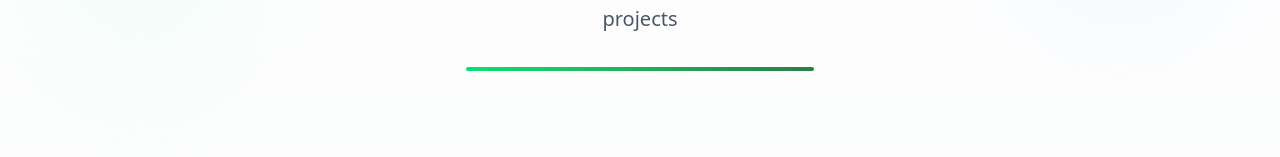
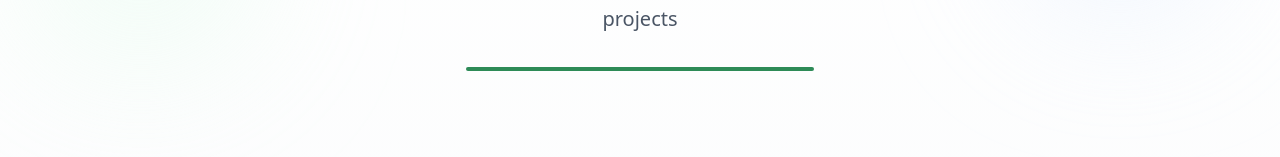
Before and after one commit to Nicky9319/Gryork_Frontend, a React (Vite) app: page /supervisor in a window 1280 px wide. Shown: the part 256-413 px from the top of the page. Built offline with nearby package versions, Linux system fonts and the light colour scheme.

Commit message:
Update progress bar styles in CWC, CwcVestInfo, Supervisor, and Team components for improved visual consistency

```diff
--- a/src/Views/MoreInfo/cwc.jsx
+++ b/src/Views/MoreInfo/cwc.jsx
@@ -59,7 +59,7 @@ const CWC = () => {
           Our AI-powered financing solution designed specifically for contractors and infrastructure projects
         </p>
         <motion.div
-          className="mt-8 h-1 w-32 bg-gradient-to-r from-green-400 to-[#268044] mx-auto rounded-full"
+          className="mt-8 h-1 w-32 bg-[#2E8B57] mx-auto rounded-full"
           animate={{
             width: ["0%", "32%", "24%", "32%"],
             opacity: [0, 1]
--- a/src/Views/MoreInfo/cwcVest.jsx
+++ b/src/Views/MoreInfo/cwcVest.jsx
@@ -60,7 +60,7 @@ const CwcVestInfo = () => {
             Our AI-powered financing solution designed specifically for contractors and infrastructure projects
           </p>
           <motion.div
-            className="mt-8 h-1 w-32 bg-gradient-to-r from-green-400 to-[#268044] mx-auto rounded-full"
+            className="mt-8 h-1 w-32 bg-[#2E8B57] mx-auto rounded-full"
             animate={{
               width: ["0%", "32%", "24%", "32%"],
               opacity: [0, 1]
--- a/src/Views/MoreInfo/supervisor.jsx
+++ b/src/Views/MoreInfo/supervisor.jsx
@@ -57,7 +57,7 @@ const Supervisor = () => {
                         Our AI-powered financing solution designed specifically for contractors and infrastructure projects
                     </p>
                     <motion.div
-                        className="mt-8 h-1 w-32 bg-gradient-to-r from-green-400 to-[#268044] mx-auto rounded-full"
+                        className="mt-8 h-1 w-32 bg-[#2E8B57] mx-auto rounded-full"
                         animate={{
                             width: ["0%", "32%", "24%", "32%"],
                             opacity: [0, 1]
--- a/src/Views/MoreInfo/team.jsx
+++ b/src/Views/MoreInfo/team.jsx
@@ -59,7 +59,7 @@ export default function Team() {
           Build Grow and Succedd Together
         </p>
         <motion.div
-          className="mt-8 h-1 w-32 bg-gradient-to-r from-green-400 to-[#268044] mx-auto rounded-full"
+          className="mt-8 h-1 w-32 bg-[#2E8B57] mx-auto rounded-full"
           animate={{
             width: ["0%", "32%", "24%", "32%"],
             opacity: [0, 1]
```
